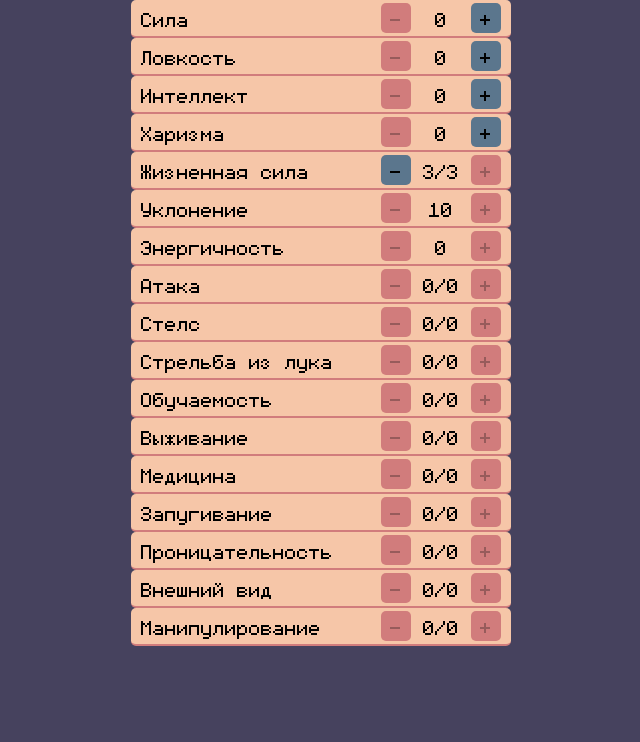
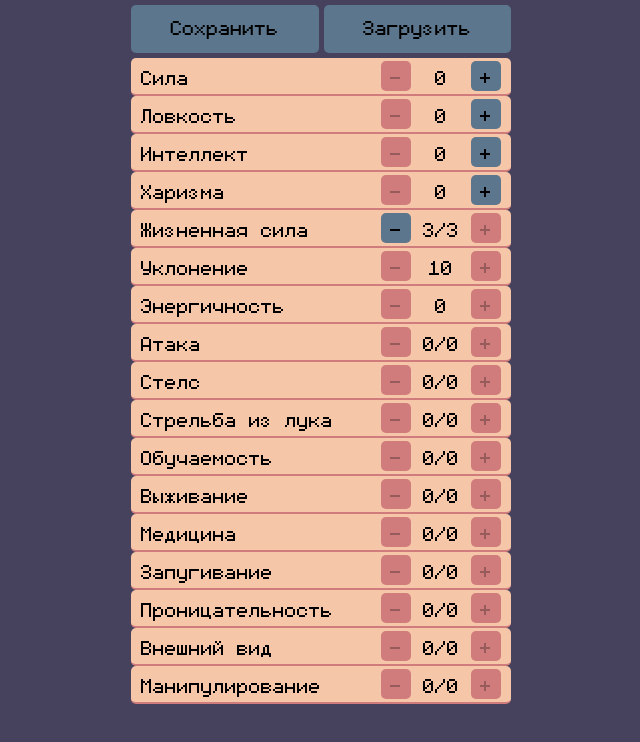
Before and after one commit to HikkaKun/rpg-test, a React (Create React App) app: page / in a window 1280 px wide. Shown: the top 742 px of the page, without its empty margins (319-959 px from the left). Built offline with nearby package versions, Linux system fonts and the light colour scheme.

Commit message:
Add import/export
- create import & export buttons components
- update styles

```diff
--- a/src/App.tsx
+++ b/src/App.tsx
@@ -1,6 +1,9 @@
 import { useReducer } from 'react';
+import ExportButton from './components/ExportButton';
+import ImportButton from './components/ImportButton';
 import Parameter, { ParameterProps } from './components/Parameter';
 import './styles/App.css';
+import { parseJsonFile } from './Utils/Utils';
 
 interface Stats {
 	//base stats
@@ -34,8 +37,8 @@ interface Stats {
 }
 
 interface StatsAction {
-	property: keyof Stats
-	change: number;
+	property?: keyof Stats;
+	change: number | Stats;
 }
 
 type ComposeParameterProps = Omit<ParameterProps, 'level' | 'text' | 'property' | 'children' | 'dispatch'>
@@ -61,14 +64,18 @@ const initialStats: Stats = {
 }
 
 function reducer(state: Stats, action: StatsAction) {
+	if (action.change instanceof Object)
+		return { ...action.change };
+
 	const { property, change } = action;
+
 	switch (property) {
 		case 'intelligence':
 			return { ...state, [property]: change, energy: state.dexterity + change };
 		case 'dexterity':
 			return { ...state, [property]: change, energy: state.intelligence + change, evasion: 10 + change }
 		default:
-			return { ...state, [property]: change }
+			return { ...state, [property!]: change }
 	}
 }
 
@@ -103,6 +110,12 @@ function App() {
 
 	return (
 		<div className="App">
+			<div className="exportImportContainer">
+				<ExportButton data={stats} />
+				<ImportButton dispatch={dispatchStats} />
+			</div>
+
+
 			{ComposeParameter("Сила", "strength")}
 			{ComposeParameter("Ловкость", "dexterity")}
 			{ComposeParameter("Интеллект", "intelligence")}
--- a/src/Utils/Utils.ts
+++ b/src/Utils/Utils.ts
@@ -1,3 +1,12 @@
 export function clamp(value: number, min: number, max: number): number {
 	return Math.min(Math.max(value, min), max);
 }
+
+export async function parseJsonFile(file: Blob) {
+	return new Promise((resolve, reject) => {
+		const fileReader = new FileReader()
+		fileReader.onload = event => resolve(JSON.parse(event.target!.result as string));
+		fileReader.onerror = error => reject(error);
+		fileReader.readAsText(file);
+	})
+}
--- /dev/null
+++ b/src/components/ExportButton.tsx
@@ -0,0 +1,18 @@
+interface ExportButtonProps {
+	data: any
+}
+
+function ExportButton({ data }: ExportButtonProps) {
+	return (
+		<a
+			href={`data:text/json;charset=uft-8, ${encodeURIComponent(JSON.stringify(data))}`}
+			download="character.json"
+			target="_blank"
+			rel="noreferrer"
+		><label className="customButton">Сохранить</label></a>
+	)
+}
+
+export default ExportButton;
+
+export type { ExportButtonProps }
--- /dev/null
+++ b/src/components/ImportButton.tsx
@@ -0,0 +1,22 @@
+import { Stats, StatsAction } from '../App';
+import { parseJsonFile } from '../Utils/Utils';
+
+interface ImportButtonProps {
+	dispatch: (action: StatsAction) => void;
+}
+
+function ImportButton({ dispatch }: ImportButtonProps) {
+	return (
+		<>
+			<label htmlFor="importStats" className="customButton">Загрузить</label>
+			<input id="importStats" type="file" onChange={async (event) => {
+				if (event?.target?.files) {
+					const data = await parseJsonFile(event.target.files[0]) as Stats;
+					dispatch({ change: data });
+				}
+			}} />
+		</>
+	)
+}
+
+export default ImportButton;
--- a/src/styles/App.css
+++ b/src/styles/App.css
@@ -3,6 +3,12 @@
 	padding: 0;
 	font-family: monogram;
 	font-size: 32px;
+	text-align: center;
+}
+
+a:link {
+	color: black;
+	text-decoration: none;
 }
 
 @font-face {
@@ -22,7 +28,8 @@ html {
 }
 
 .param,
-.changeButtonsContainer {
+.changeButtonsContainer,
+.exportImportContainer {
 	display: flex;
 	justify-content: space-between;
 	align-items: center;
@@ -57,3 +64,21 @@ html {
 	--white: #f6c6a8;
 	--tint: #d17c7c;
 }
+
+input[type="file"] {
+	display: none;
+}
+
+.customButton {
+	display: inline-block;
+	width: 187.5px;
+	height: 40px;
+	background-color: var(--button);
+	border-radius: 5px;
+	padding-top: 8px;
+}
+
+.exportImportContainer {
+	width: 380px;
+	margin: 5px 0;
+}
```
